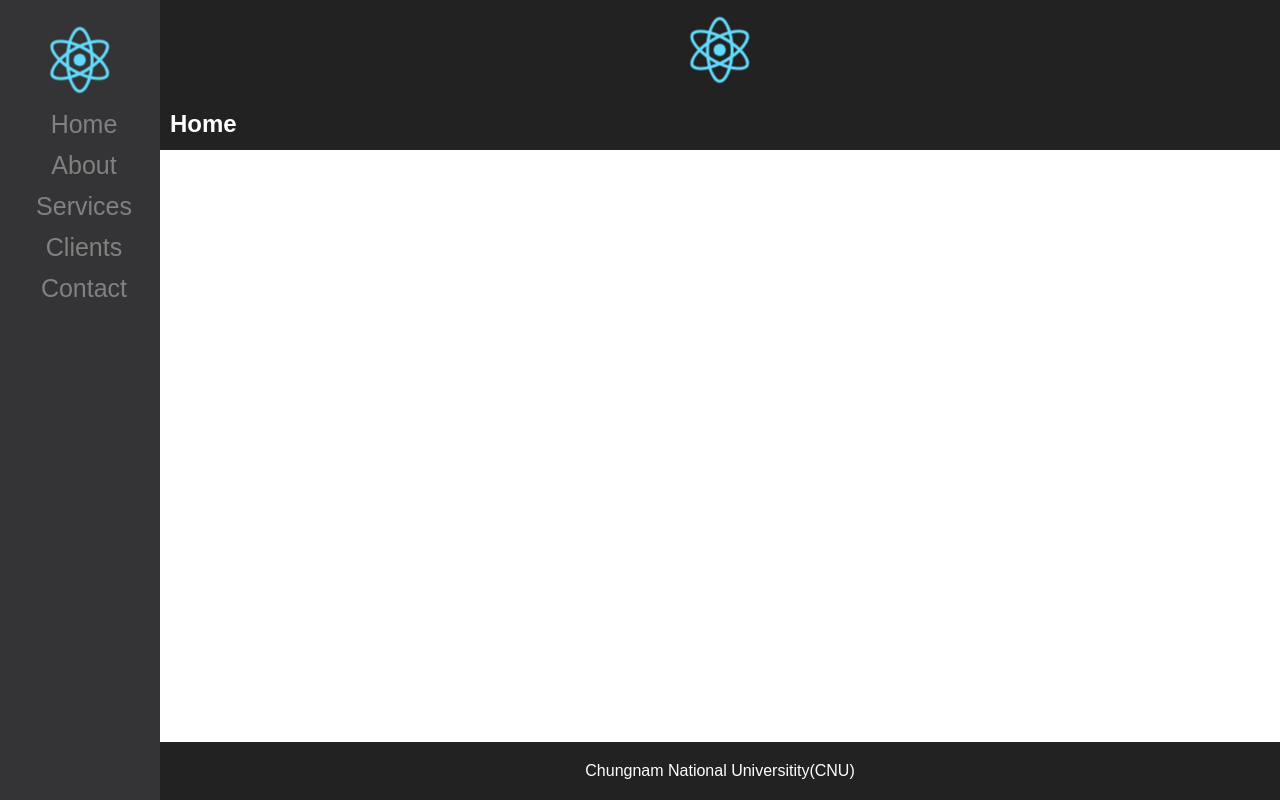
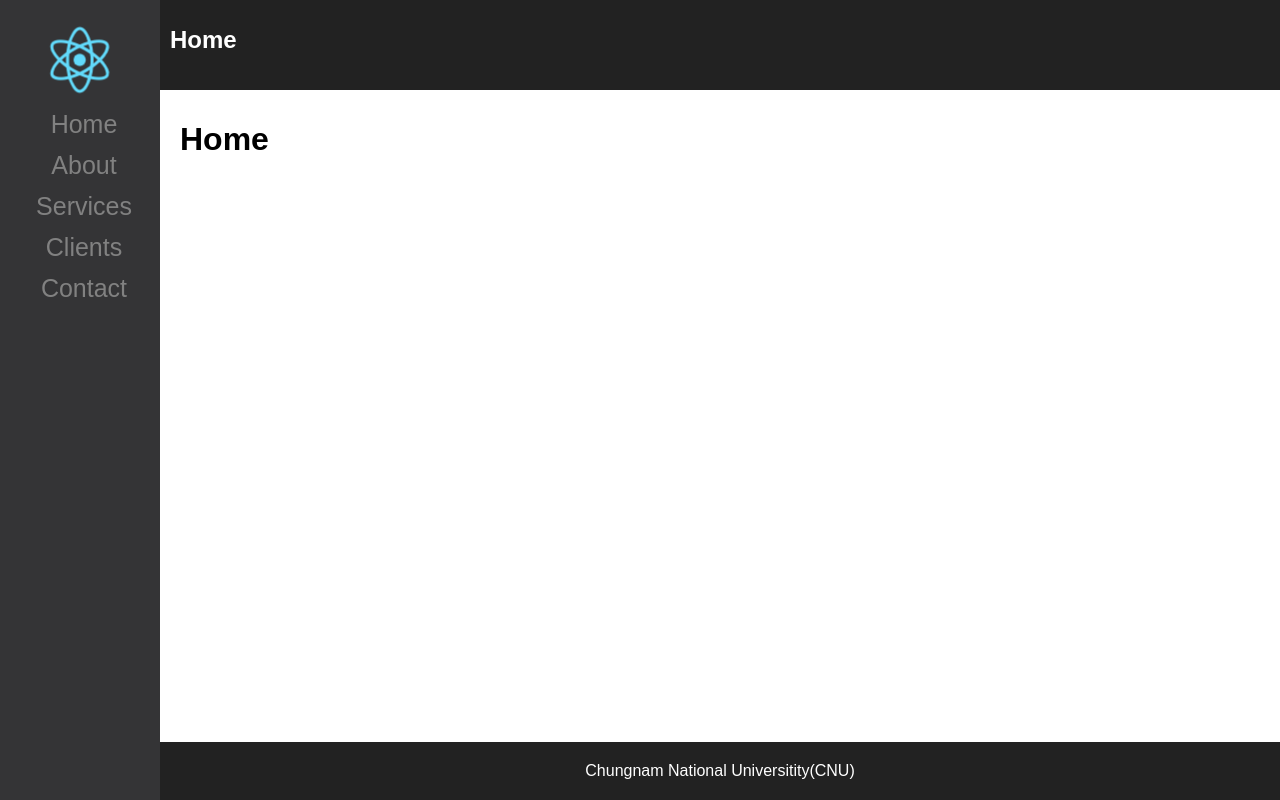
Before and after one commit to jihunsuk/React_twoWeeks, a React (Create React App) app: page / in a window 1280 px wide. Built offline with nearby package versions, Linux system fonts and the light colour scheme.

Commit message:
add contents

```diff
--- /dev/null
+++ b/src/About.js
@@ -0,0 +1,13 @@
+import React, {Component} from 'react';
+
+class About extends Component {
+    render() {
+        return (
+            <div>
+                <h1>About</h1>
+            </div>
+        );
+    }
+}
+
+export default About;
--- a/src/App.css
+++ b/src/App.css
@@ -9,7 +9,7 @@
 
 .App-header {
   background-color: #222;
-  height: 130px;
+  height: 70px;
   padding: 10px;
   color: white;
   margin-left: 160px;
--- a/src/App.js
+++ b/src/App.js
@@ -3,6 +3,11 @@ import logo from './logo.svg';
 import './App.css';
 import SideBar from './SideBar';
 import Content from './Content';
+import Home from './Home'
+import About from './About'
+import Services from './Services'
+import Clients from './Clients'
+import Contact from './Contact'
 
 class App extends Component {
   constructor(props) {
@@ -11,19 +16,47 @@ class App extends Component {
       page : 'Home'
     };
   }
+
+  setPage(page) {
+    this.setState({
+      page
+    });
+  }
+
+  getPage() {
+    const { page } = this.state;
+    if(page ==='Home') {
+      return <Home />;
+    }
+    else if(page ==='Home') {
+      return <Home />;
+    }
+    else if(page ==='About') {
+      return <About />;
+    }
+    else if(page ==='Services') {
+      return <Services />;
+    }
+    else if(page ==='Clients') {
+      return <Clients />;
+    }
+    else if(page ==='Contact') {
+      return <Contact />;
+    }
+  }
+
   render() {
     return (
       <div className="App">
         <header className="App-header">
-          <img src={logo} className="App-logo" alt="logo" />
           <h1 className="App-title">
             {this.state.page === 'Home' ?
             'Home' :
             `Home > ${this.state.page}`}
           </h1>
         </header>
-        <SideBar />
-        <Content />
+        <SideBar onPageSelect={(page) => { this.setPage(page)}} />
+        <Content page={this.getPage()}/>
         <footer className="App-footer">
           Chungnam National Universitity(CNU)
         </footer>
--- /dev/null
+++ b/src/Clients.js
@@ -0,0 +1,13 @@
+import React, {Component} from 'react';
+
+class Clients extends Component {
+    render() {
+        return (
+            <div>
+                <h1>Clients</h1>
+            </div>
+        );
+    }
+}
+
+export default Clients;
--- /dev/null
+++ b/src/Contact.js
@@ -0,0 +1,13 @@
+import React, {Component} from 'react';
+
+class Contact extends Component {
+    render() {
+        return (
+            <div>
+                <h1>Contact</h1>
+            </div>
+        );
+    }
+}
+
+export default Contact;
--- /dev/null
+++ b/src/Home.js
@@ -0,0 +1,13 @@
+import React, {Component} from 'react';
+
+class Home extends Component {
+    render() {
+        return (
+            <div>
+                <h1>Home</h1>
+            </div>
+        );
+    }
+}
+
+export default Home;
--- /dev/null
+++ b/src/Services.js
@@ -0,0 +1,13 @@
+import React, {Component} from 'react';
+
+class Services extends Component {
+    render() {
+        return (
+            <div>
+                <h1>Services</h1>
+            </div>
+        );
+    }
+}
+
+export default Services;
--- a/src/SideBar.js
+++ b/src/SideBar.js
@@ -7,11 +7,11 @@ class SideBar extends Component {
         return (
             <nav className="App-sidebar">
                 <img src={logo} className="App-logo" alt="logo" />
-                <a href="#">Home</a>
-                <a href="#">About</a>
-                <a href="#">Services</a>
-                <a href="#">Clients</a>
-                <a href="#">Contact</a>
+                <a href="#" onClick={() => { this.props.onPageSelect('Home'); }}>Home</a>
+                <a href="#" onClick={() => { this.props.onPageSelect('About'); }}>About</a>
+                <a href="#" onClick={() => { this.props.onPageSelect('Services'); }}>Services</a>
+                <a href="#" onClick={() => { this.props.onPageSelect('Clients'); }}>Clients</a>
+                <a href="#" onClick={() => { this.props.onPageSelect('Contact'); }}>Contact</a>
             </nav>
         );
     }
```
